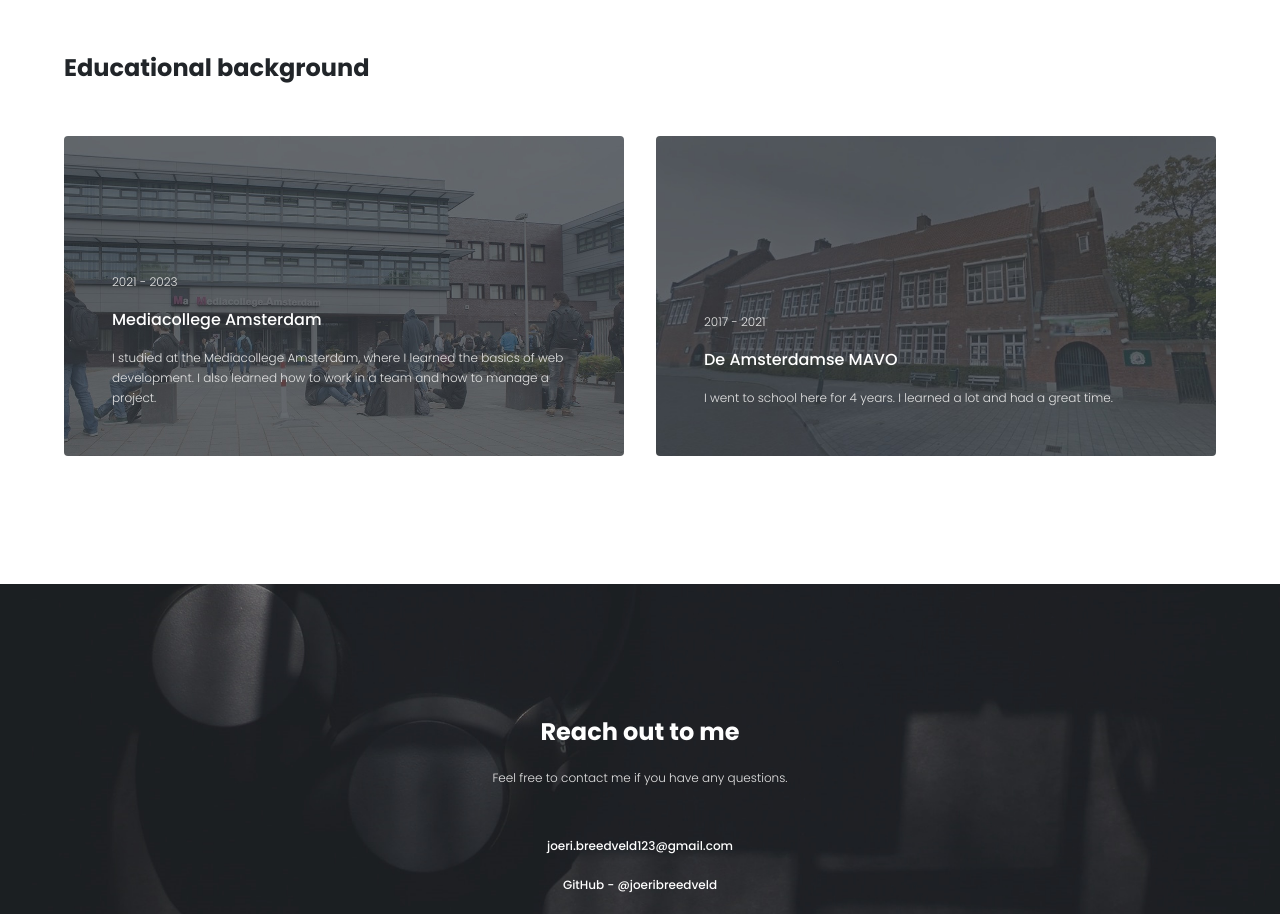
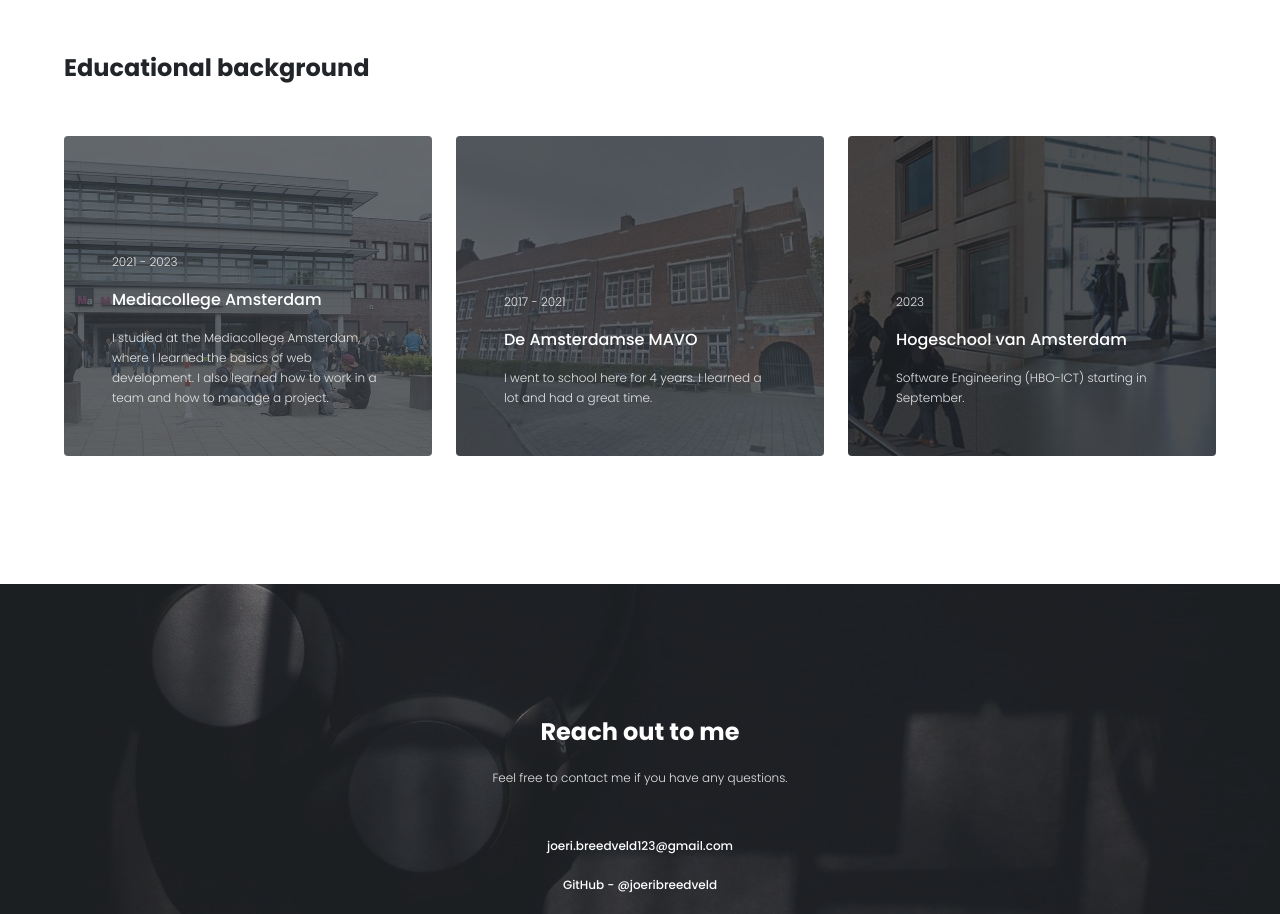
Before and after one commit to joeribreedveld/portfolio-website-v6, a Next.js app: page / in a window 1280 px wide. Shown: the part 2140-3054 px from the top of the page. Built offline with nearby package versions, Linux system fonts and the light colour scheme.

Commit message:
feat(education): add an education item and change styling

```diff
--- a/public/data/education.json
+++ b/public/data/education.json
@@ -12,5 +12,12 @@
     "description": "I went to school here for 4 years. I learned a lot and had a great time.",
     "img": "/img/education/dam.jpg",
     "date": "2017 - 2021"
+  },
+  {
+    "id": 3,
+    "title": "Hogeschool van Amsterdam",
+    "description": "Software Engineering (HBO-ICT) starting in September.",
+    "img": "/img/education/hva.jpg",
+    "date": "2023"
   }
 ]
--- a/src/components/sections/Education/Education.tsx
+++ b/src/components/sections/Education/Education.tsx
@@ -7,7 +7,7 @@
 const Education = () => (
   <section className="page-width section-padding-y flex flex-col gap-12">
     <h2 className="font-bold text-[#212529]">Educational background</h2>
-    <ul className="flex flex-col gap-8 lg:flex-row">
+    <ul className="grid grid-cols-1 gap-6 md:grid-cols-2 xl:grid-cols-3">
       {education.map((educationItem) => (
         <EducationItem
           title={educationItem.title}
@@ -28,7 +28,7 @@
   img,
 }: IEducationItemProps) => (
   <li
-    className="h-[20rem] rounded bg-cover bg-center p-12 lg:w-1/2"
+    className="h-[20rem] w-full rounded bg-cover bg-center p-12"
     style={{ backgroundImage: `url(${img})` }}
   >
     <article className="flex h-full flex-col justify-end gap-4">
```
Also changed, not shown: public/img/education/hva.jpg (added).
